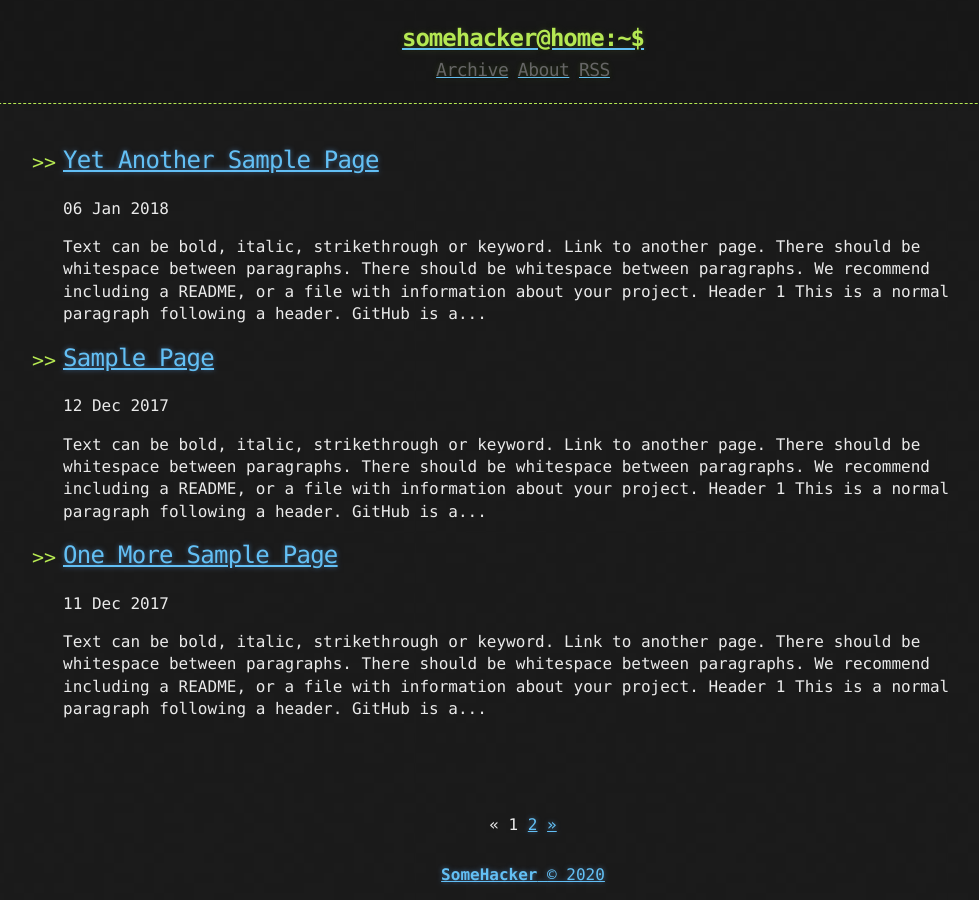
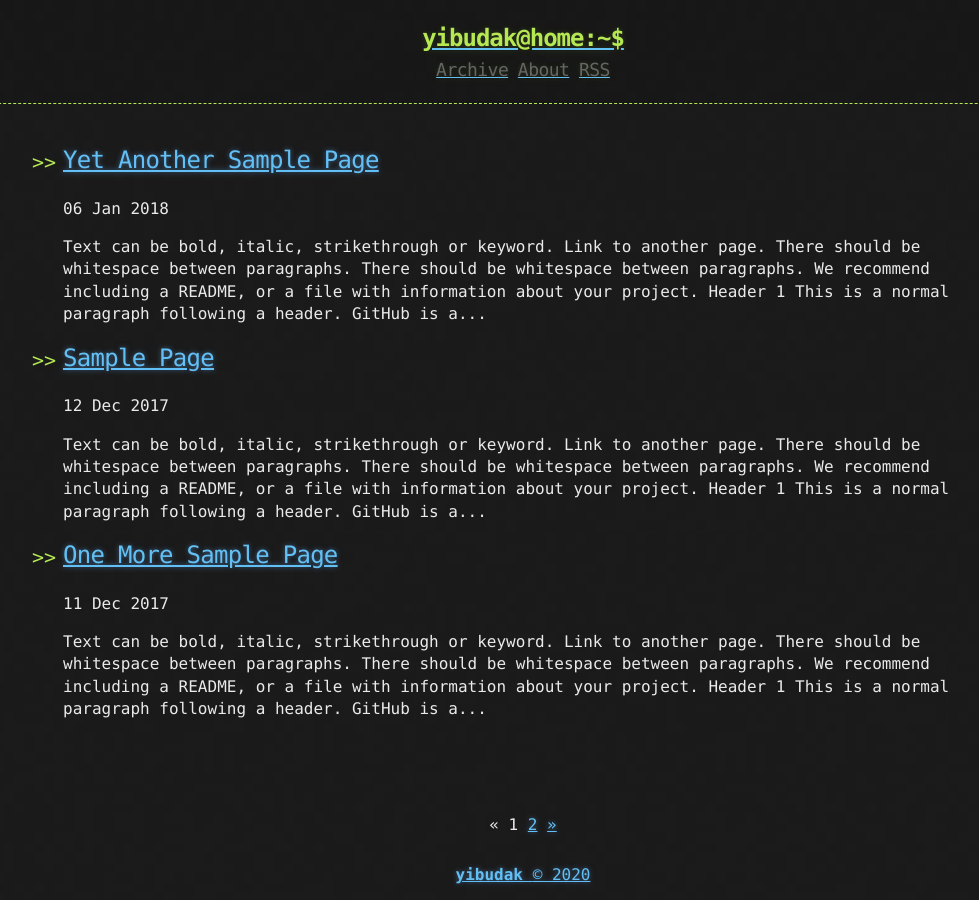
Before and after one commit to yibudak/yibudak.github.io, a Jekyll site: the page built from index.html, in a window 1280 px wide. Shown: the whole page, without its empty margins (117-1096 px from the left). Built offline with Jekyll 4.4.1, drawn with Linux system fonts in a browser that asks for light colours; the list of posts is cut into pages by our own code.

Commit message:
Update _config.yml

```diff
--- a/_config.yml
+++ b/_config.yml
@@ -1,9 +1,9 @@
-title: Hacker-Blog
-description: "A Jekyll Blog Theme For Hackers"
+title: yibudak | CEng Student
+description: "Personal Blog for yibudak"
 author:
-  name: "SomeHacker"
-  email: "someone@somewebsite.somedomain"
-  url: "https://ashishchaudhary.in/hacker-blog"
+  name: "yibudak"
+  email: "yigit@outlook.com"
+  url: "https://yibudak.github.io"
 
 baseurl: /
 
@@ -28,5 +28,5 @@ plugins:
   - jekyll-sitemap
 
 # Custom variables
-owner : "SomeHacker"
+owner : "yibudak"
 year : "2020"
```
